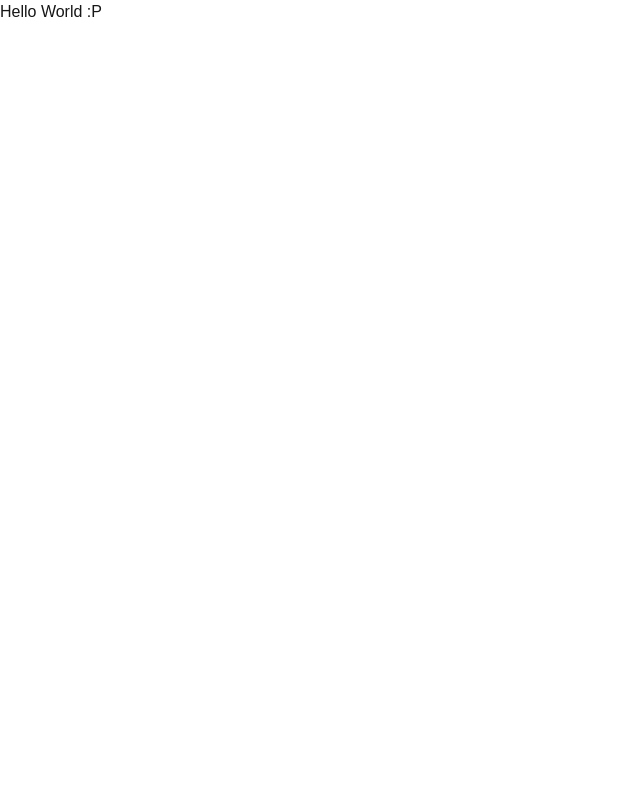
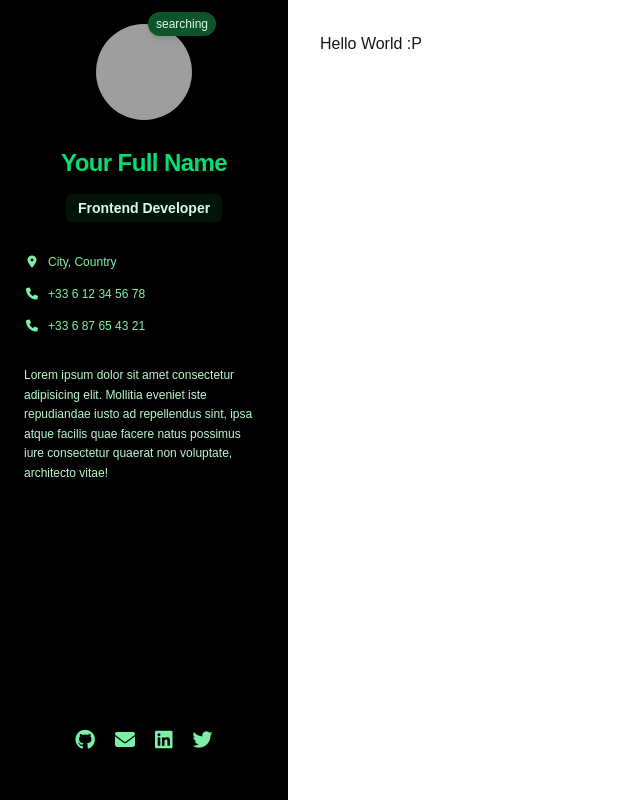
Before and after one commit to gigasandwich/giga-portfolio, a Next.js app: page / in a window 1280 px wide. Shown: the whole page, without its empty margins (0-640 px from the left). Built offline with nearby package versions, Linux system fonts and the light colour scheme; grey boxes are pictures that could not be loaded.

Commit message:
Add expected sidebar layout

```diff
--- a/src/app/page.tsx
+++ b/src/app/page.tsx
@@ -1,9 +1,12 @@
-import Image from "next/image";
+import Sidebar from "@/components/Sidebar";
 
 export default function Home() {
   return (
-    <div className="">
-      Hello World :P
+    <div className="flex">
+      <Sidebar />
+      <main className="flex-1 p-8">
+        Hello World :P
+      </main>
     </div>
   );
 }
--- /dev/null
+++ b/src/components/Sidebar.tsx
@@ -0,0 +1,78 @@
+import sidebarData from "@/data/sidebar";
+import Image from "next/image";
+
+export default function Sidebar() {
+  const d = sidebarData;
+
+  return (
+    <aside className="w-72 h-screen bg-black text-green-400 p-6 flex flex-col justify-between relative">
+      {/*
+        Sidebar container:
+        - `flex flex-col justify-between`: place header content at top and socials at bottom
+      */}
+      <div className="flex flex-col items-start gap-3">
+        {/* Avatar wrapper */}
+        <div className="w-24 h-24 mb-4 relative self-center">
+          {/* Image mask */}
+          <div className="w-full h-full rounded-full overflow-hidden">
+            <Image
+              src={d.avatar}
+              alt={d.fullName}
+              width={96}
+              height={96}
+              loading="eager"
+            />
+          </div>
+
+          {/* Status badge positioned over the avatar (absolute) with z-index to overlay */}
+          <div className="absolute -top-3 -right-6 bg-green-900 text-green-100 text-xs px-2 py-1 rounded-xl shadow-md z-50" style={{ zIndex: 9999 }}>
+            {d.status}
+          </div>
+        </div>
+
+        <div className="w-full text-center">
+          {/* Name and role: name wraps if long; role is emphasized with a subtle badge */}
+          <h2 className="text-2xl font-extrabold tracking-tight break-words leading-tight max-w-full mb-2">{d.fullName}</h2>
+          <p className="text-sm text-green-100 mt-2 font-semibold bg-green-800/20 px-3 py-1 rounded-md inline-block">{d.role}</p>
+
+          {/* Location and Phones */}
+          <div className="mt-8 text-left w-full flex flex-col gap-4">
+            {/* Location row */}
+            <div className="flex items-center text-xs text-green-300 gap-2">
+              <div className="w-4 flex-none text-center">
+                <i className="fa-solid fa-location-dot text-xs" aria-hidden />
+              </div>
+              <div className="flex-1 text-left">{d.location}</div>
+            </div>
+
+            {/* Phones row */}
+            {d.contacts.phones?.map((p, i) => (
+              <div key={i} className="flex items-center gap-2 text-xs text-green-300">
+                <div className="w-4 flex-none text-center">
+                  <i className="fa-solid fa-phone text-xs" aria-hidden />
+                </div>
+                <div className="flex-1 text-left">{p}</div>
+              </div>
+            ))}
+          </div>
+
+          {/* About text */}
+          <p className="mt-8 text-xs text-green-200 text-left leading-relaxed">
+            Lorem ipsum dolor sit amet consectetur adipisicing elit. Mollitia eveniet iste repudiandae iusto ad repellendus sint, ipsa atque facilis quae facere natus possimus iure consectetur quaerat non voluptate, architecto vitae!
+          </p>
+        </div>
+      </div>
+
+      <div className="mb-6">
+        {/* Social icons row */}
+        <div className="flex items-center justify-center gap-5">
+          {d.contacts.socials?.map((s) => (
+            <a key={s.name} href={s.url} aria-label={s.name} className="text-green-300 hover:text-white">
+              <i className={`${s.icon} fa-lg`} />
+            </a>
+          ))}
+        </div>
+      </div>
+    </aside>
+  );
+}
```
Also changed, not shown: 1 other file (tests, documents, lock files or other folders).
